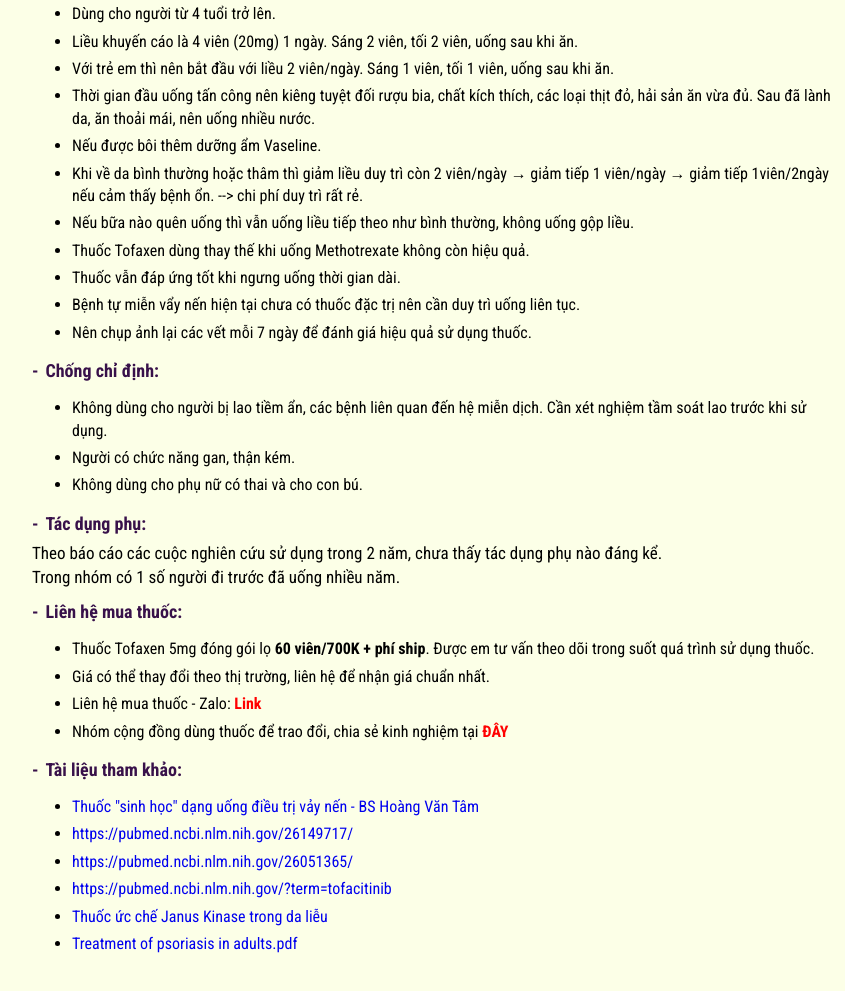
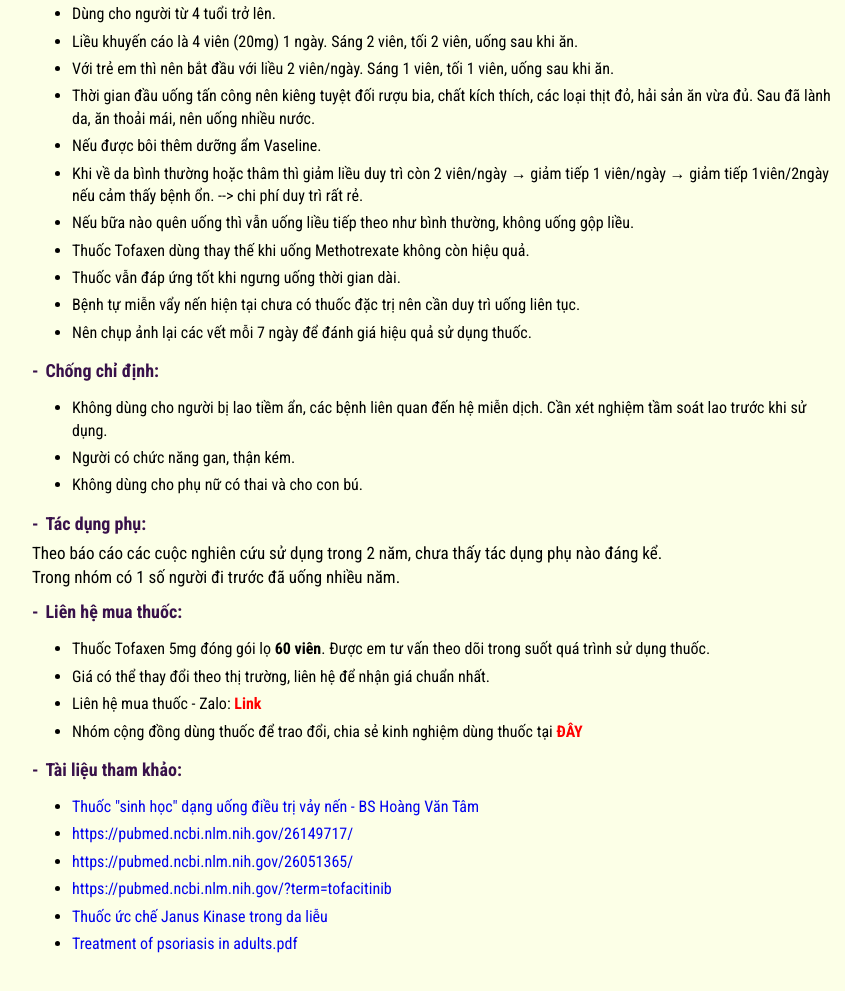
Before and after one commit to tnymu96/tofaxen, a plain HTML site: page index.html in a window 1280 px wide. Shown: the part 1132-2123 px from the top of the page, without its empty margins (208-1053 px from the left). Drawn offline with Linux system fonts and the light colour scheme.

Commit message:
Update index.html

```diff
--- a/index.html
+++ b/index.html
@@ -126,10 +126,10 @@ Sau <b>45 ngày</b> sử dụng với liều 4 viên/ngày:<br>
 			<p class="sub-content">
 
 				<ul>
-					<li>Thuốc Tofaxen 5mg đóng gói lọ <b>60 viên/700K + phí ship</b>. Được em tư vấn theo dõi trong suốt quá trình sử dụng thuốc.</li>
+					<li>Thuốc Tofaxen 5mg đóng gói lọ <b>60 viên</b>. Được em tư vấn theo dõi trong suốt quá trình sử dụng thuốc.</li>
 					<li>Giá có thể thay đổi theo thị trường, liên hệ để nhận giá chuẩn nhất.</li>
 					<li>Liên hệ mua thuốc - Zalo: <a href="https://zalo.me/tnymu96" target="_blank" style="color: red; font-weight: bold; text-decoration: none;">Link</a></li>
-					<li>Nhóm cộng đồng dùng thuốc để trao đổi, chia sẻ kinh nghiệm tại <a href="https://zalo.me/g/znmpyy737" target="_blank" style="color: red; font-weight: bold; text-decoration: none;">ĐÂY</a></li>
+					<li>Nhóm cộng đồng dùng thuốc để trao đổi, chia sẻ kinh nghiệm dùng thuốc tại <a href="https://zalo.me/g/znmpyy737" target="_blank" style="color: red; font-weight: bold; text-decoration: none;">ĐÂY</a></li>
 				</ul>
 
 
```
